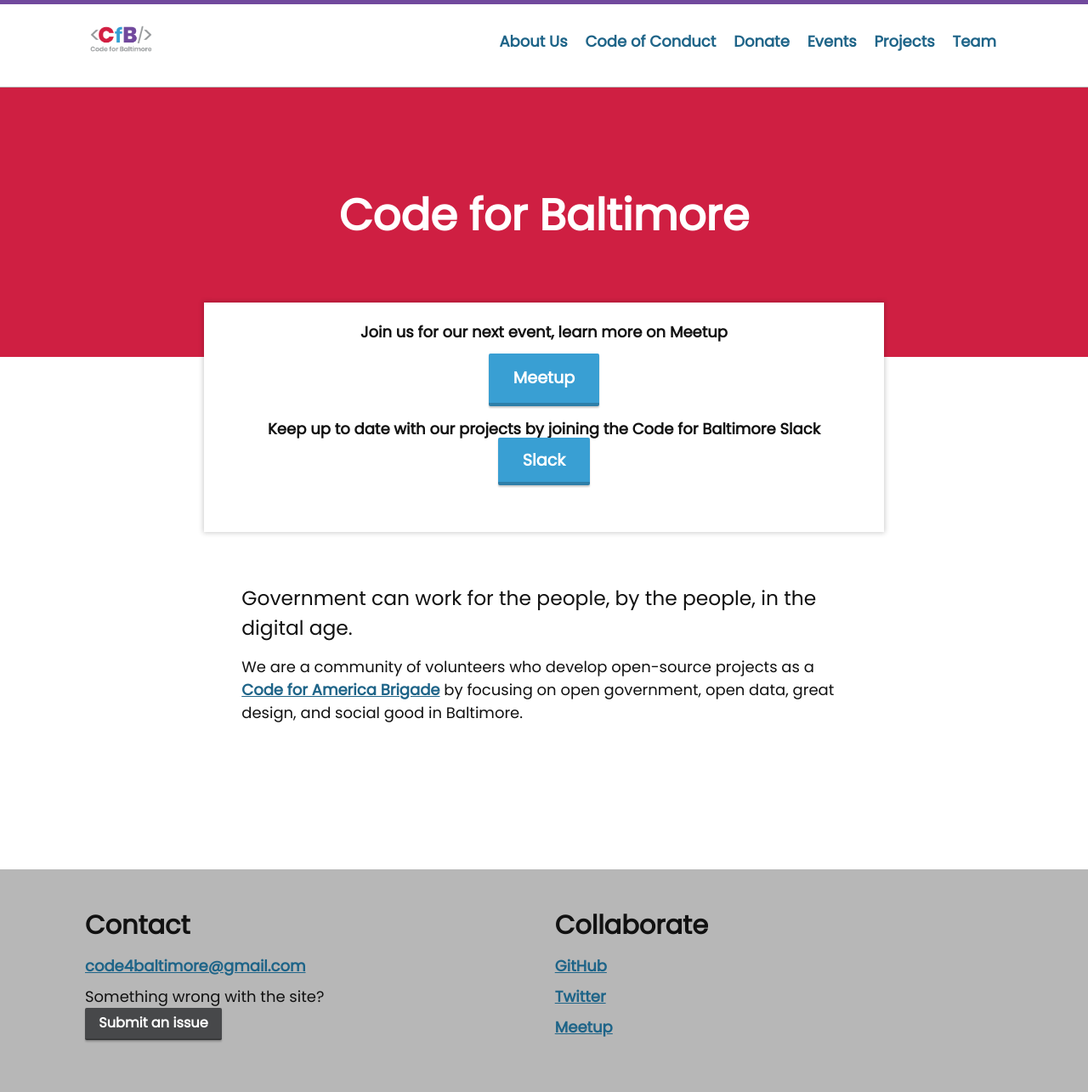
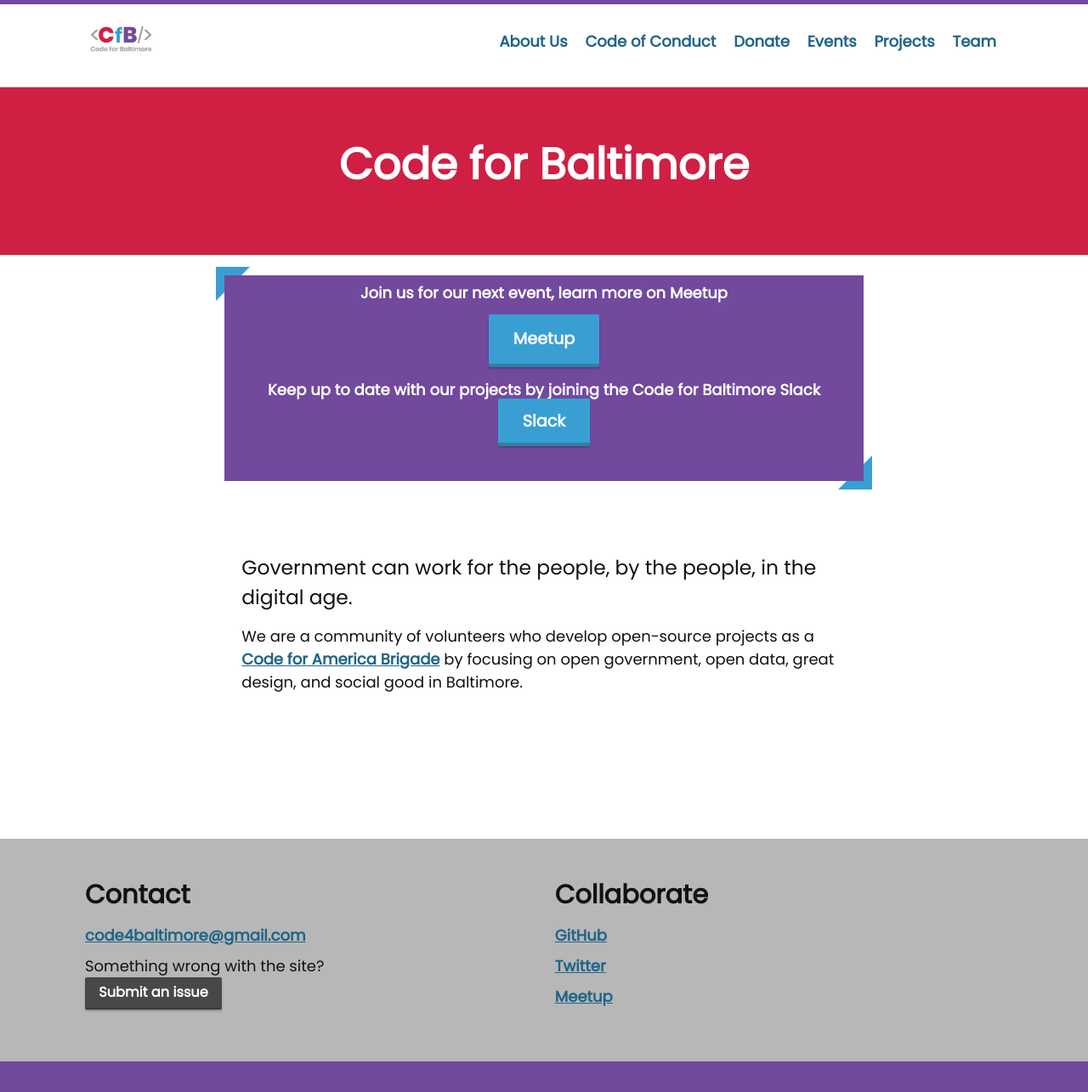
Before and after one commit to CodeForBaltimore/codeforbaltimore, a Jekyll site: the page built from index.html, in a window 1280 px wide. Shown: the whole page at 85% size. Built offline with Jekyll 4.4.1, drawn with Linux system fonts in a browser that asks for light colours; nearby versions of some CDN libraries; after the commit the page ends 1249 px from its top, so only the background shows below that.

Commit message:
Playing with getting the triangle corners for callouts

```diff
--- a/_sass/_components.scss
+++ b/_sass/_components.scss
@@ -1,10 +1,10 @@
 .card {
   margin-bottom: 1rem;
-  box-shadow: 0 0 6px 1px rgba(0,0,0,0.2);
+  //box-shadow: 0 0 6px 1px rgba(0,0,0,0.2);
 }
 
 .card--map {
-  background: $white-color;
+  //background: $white-color;
   margin: 0 auto;
   width: 80%;
   max-width: 50rem;
@@ -33,7 +33,7 @@
 }
 
 .card--no-map {
-	background: $white-color;
+	//background: $white-color;
 	margin: 0 auto;
 	width: 80%;
 	max-width: 50rem;
@@ -51,6 +51,8 @@
 			width: 100%;
 		}
 	}
+
+
 }
 
 .hero {
@@ -78,6 +80,43 @@
     }
   }
 }
+
+.call-out {
+	position: relative;
+	background: white;
+	z-index: 1;
+}
+.call-out::after {
+	content: '';
+	position: absolute;
+	top: -10px;
+	left: -10px;
+	border-color: transparent;
+	border-style: solid;
+	border-width: 20px;
+	border-left-color: $blue-color;
+	border-top-color: $blue-color;
+	z-index: -1;
+}
+
+.call-out::before {
+	content: '';
+	position: absolute;
+	bottom: -10px;
+	right: -10px;
+	border-color: white;
+	border-style: solid;
+	border-width: 20px;
+	border-right-color: $blue-color;
+	border-bottom-color: $blue-color;
+	z-index: -1;
+}
+.call-out-inner {
+	background: $brand-color;
+	padding: 10px;
+	color:white;
+}
+
 
 
 .panel {
--- a/index.html
+++ b/index.html
@@ -4,14 +4,16 @@
 
 <div class="home">
   <div class="row bg-red">
-    <div class="col-12 l-pad--top l-pad--bottom t-center">
+    <div class="col-12 t-center">
       <h1 class="t-section-headline t-white">Code for Baltimore</h1>
     </div>
   </div>
 
-  <div class="row row--centered yank--north ">
+  <div class="row row--centered">
     <div class="card card--no-map">
       <div class="card-content">
+	      <div class="call-out">
+		      <div class="call-out-inner">
         <h2 class="t-h4">Join us for our next event, learn more on Meetup
 	        </h2>
 	      <a href="{{site.meetup_url}}" class="btn-secondary">Meetup</a>
@@ -21,9 +23,12 @@
 	      <h2 class="t-h4">Keep up to date with our projects by joining the Code for Baltimore Slack
 	      <a href="{{site.meetup_url}}" class="btn-secondary">Slack</a>
 	      </h2>
+	      </div>
+	      </div>
       </div>
     </div>
   </div>
+
 
   <div class="row row--centered wrapper">
     <div class="col-8 l-pad--top l-pad--bottom">
```
